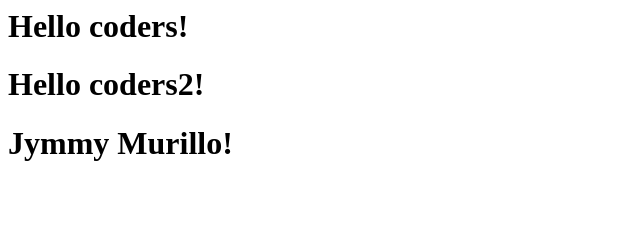
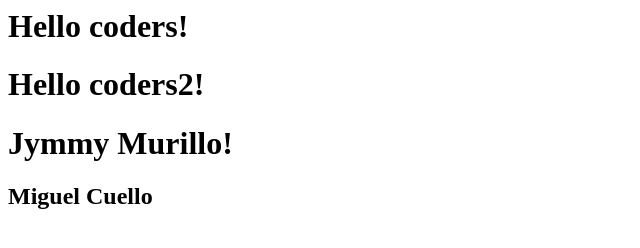
Before and after one commit to migcm06/activityno.1, a plain HTML site: page index.html in a window 1280 px wide. Shown: the whole page, without its empty margins (0-640 px from the left). Drawn offline with Linux system fonts and the light colour scheme.

Commit message:
agregué mi nombre

```diff
--- a/index.html
+++ b/index.html
@@ -2,4 +2,5 @@
   <h1>Hello coders!</h1>
   <h1>Hello coders2!</h1>
   <h1>Jymmy Murillo!</h1>
+  <h2>Miguel Cuello</h2>
 </html>
```
